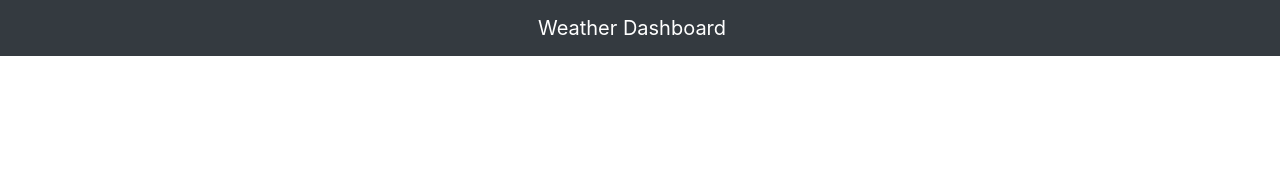
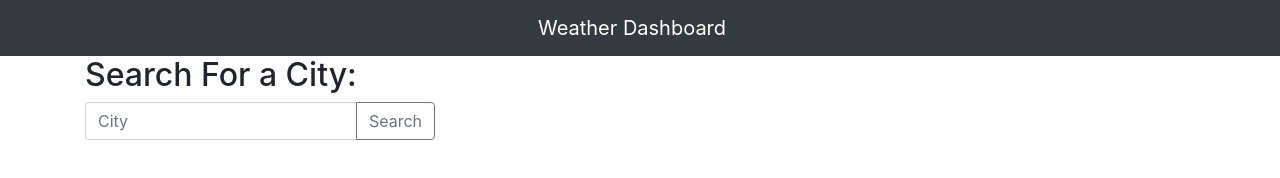
Before and after one commit to 2coldray/weather-dashboard, a plain HTML site: page index.html in a window 1280 px wide. Drawn offline with nearby package versions, Linux system fonts and the light colour scheme.

Commit message:
Made row for search inputs

```diff
--- a/index.html
+++ b/index.html
@@ -17,6 +17,12 @@
       integrity="sha384-JcKb8q3iqJ61gNV9KGb8thSsNjpSL0n8PARn9HuZOnIxN0hoP+VmmDGMN5t9UJ0Z"
       crossorigin="anonymous"
     />
+    <link
+      rel="stylesheet"
+      href="https://use.fontawesome.com/releases/v5.8.1/css/all.css"
+      integrity="sha384-50oBUHEmvpQ+1lW4y57PTFmhCaXp0ML5d60M1M7uH2+nqUivzIebhndOJK28anvf"
+      crossorigin="anonymous"
+    />
     <link rel="stylesheet" href="style.css" />
     <script
       src="https://code.jquery.com/jquery-3.5.1.min.js"
@@ -27,8 +33,23 @@
   <body>
     <!--Insert Navbar-->
     <nav class="navbar navbar-dark bg-dark">
-        <a class="navbar-brand" href="#">Weather Dashboard</a>
+      <a class="navbar-brand" href="#">Weather Dashboard</a>
     </nav>
+
+    <!--Make container for content-->
+    <div class="container">
+        <div class="row">
+            <div class="col-sm-4">
+                <h2>Search For a City:</h2>
+                <div class="input-group mb-3">
+                    <input type="text" class="form-control" placeholder="City" aria-label="Recipient's username" aria-describedby="button-addon2">
+                    <div class="input-group-append">
+                      <button class="btn btn-outline-secondary" type="button" id="button-addon2">Search</button>
+                    </div>
+                  </div>
+            </div>
+        </div>
+    </div>
 
     <script src="script.js" async defer></script>
   </body>
```
